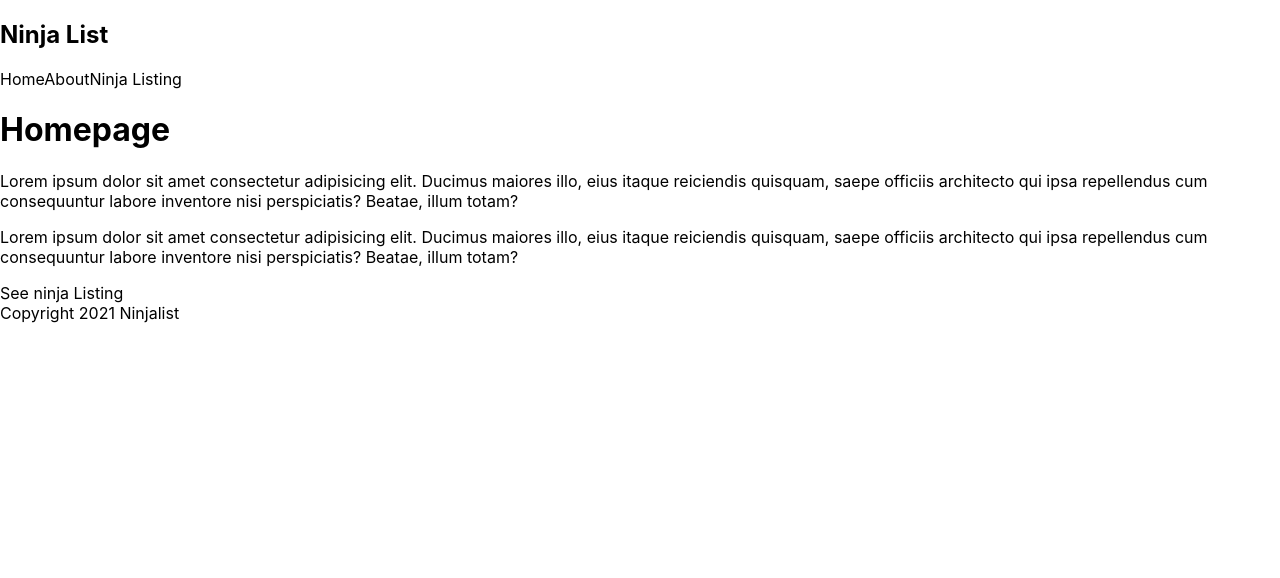
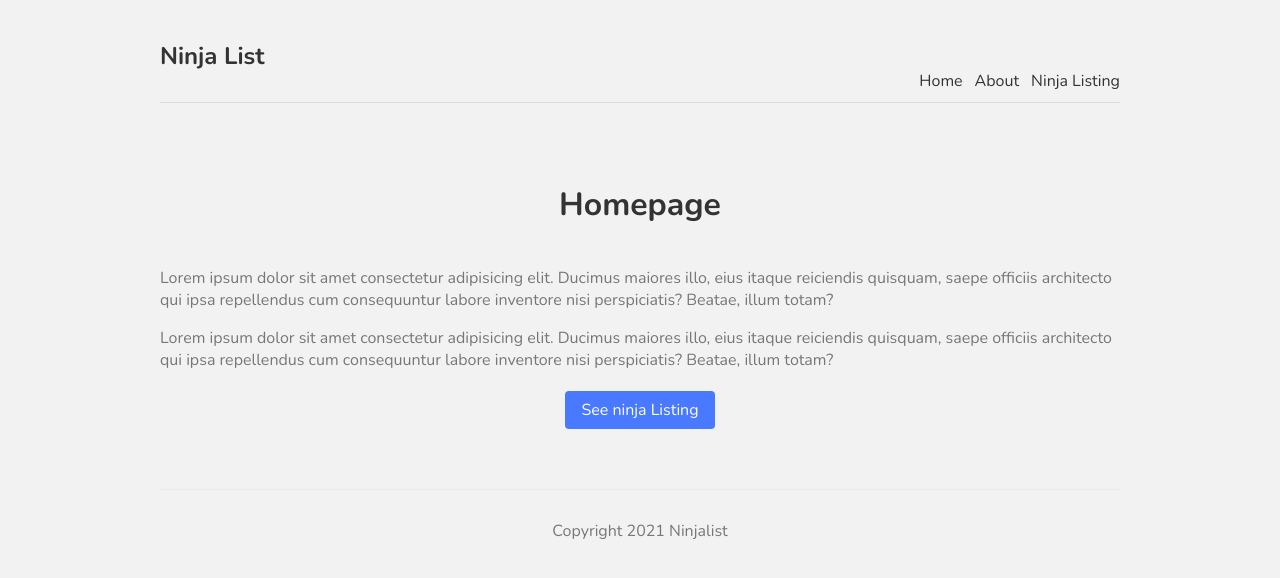
Before and after one commit to STomlinson1/nextjs-playground, a Next.js app in the folder ninjalist/: page / in a window 1280 px wide. Shown: the top 578 px of the page. Built offline with nearby package versions, Linux system fonts and the light colour scheme.

Commit message:
Adding global css and css modules to Next.

```diff
--- a/ninjalist/components/Footer.jsx
+++ b/ninjalist/components/Footer.jsx
@@ -1,5 +1,5 @@
 const Footer = () => {
-	return <div>Copyright 2021 Ninjalist</div>;
+	return <footer>Copyright 2021 Ninjalist</footer>;
 };
 
 export default Footer;
--- a/ninjalist/pages/index.jsx
+++ b/ninjalist/pages/index.jsx
@@ -5,21 +5,21 @@ import Link from 'next/link';
 export default function Home() {
 	return (
 		<div>
-			<h1>Homepage</h1>
-			<p>
+			<h1 className={styles.title}>Homepage</h1>
+			<p className={styles.text}>
 				Lorem ipsum dolor sit amet consectetur adipisicing elit. Ducimus maiores
 				illo, eius itaque reiciendis quisquam, saepe officiis architecto qui ipsa
 				repellendus cum consequuntur labore inventore nisi perspiciatis? Beatae,
 				illum totam?
 			</p>
-			<p>
+			<p className={styles.text}>
 				Lorem ipsum dolor sit amet consectetur adipisicing elit. Ducimus maiores
 				illo, eius itaque reiciendis quisquam, saepe officiis architecto qui ipsa
 				repellendus cum consequuntur labore inventore nisi perspiciatis? Beatae,
 				illum totam?
 			</p>
 			<Link href="/ninjas">
-				<a>See ninja Listing</a>
+				<a className={styles.btn}>See ninja Listing</a>
 			</Link>
 		</div>
 	);
--- a/ninjalist/styles/Home.module.css
+++ b/ninjalist/styles/Home.module.css
@@ -1,122 +1,18 @@
-.container {
-  min-height: 100vh;
-  padding: 0 0.5rem;
-  display: flex;
-  flex-direction: column;
-  justify-content: center;
-  align-items: center;
+.title {
+	color: #333;
+	padding-bottom: 20px;
+	text-align: center;
 }
-
-.main {
-  padding: 5rem 0;
-  flex: 1;
-  display: flex;
-  flex-direction: column;
-  justify-content: center;
-  align-items: center;
+.text {
+	color: #777;
 }
-
-.footer {
-  width: 100%;
-  height: 100px;
-  border-top: 1px solid #eaeaea;
-  display: flex;
-  justify-content: center;
-  align-items: center;
+.btn {
+	display: block;
+	width: 150px;
+	padding: 8px 0;
+	margin: 20px auto;
+	background: #4979ff;
+	border-radius: 4px;
+	color: white;
+	text-align: center;
 }
-
-.footer img {
-  margin-left: 0.5rem;
-}
-
-.footer a {
-  display: flex;
-  justify-content: center;
-  align-items: center;
-}
-
-.title a {
-  color: #0070f3;
-  text-decoration: none;
-}
-
-.title a:hover,
-.title a:focus,
-.title a:active {
-  text-decoration: underline;
-}
-
-.title {
-  margin: 0;
-  line-height: 1.15;
-  font-size: 4rem;
-}
-
-.title,
-.description {
-  text-align: center;
-}
-
-.description {
-  line-height: 1.5;
-  font-size: 1.5rem;
-}
-
-.code {
-  background: #fafafa;
-  border-radius: 5px;
-  padding: 0.75rem;
-  font-size: 1.1rem;
-  font-family: Menlo, Monaco, Lucida Console, Liberation Mono, DejaVu Sans Mono,
-    Bitstream Vera Sans Mono, Courier New, monospace;
-}
-
-.grid {
-  display: flex;
-  align-items: center;
-  justify-content: center;
-  flex-wrap: wrap;
-  max-width: 800px;
-  margin-top: 3rem;
-}
-
-.card {
-  margin: 1rem;
-  flex-basis: 45%;
-  padding: 1.5rem;
-  text-align: left;
-  color: inherit;
-  text-decoration: none;
-  border: 1px solid #eaeaea;
-  border-radius: 10px;
-  transition: color 0.15s ease, border-color 0.15s ease;
-}
-
-.card:hover,
-.card:focus,
-.card:active {
-  color: #0070f3;
-  border-color: #0070f3;
-}
-
-.card h3 {
-  margin: 0 0 1rem 0;
-  font-size: 1.5rem;
-}
-
-.card p {
-  margin: 0;
-  font-size: 1.25rem;
-  line-height: 1.5;
-}
-
-.logo {
-  height: 1em;
-}
-
-@media (max-width: 600px) {
-  .grid {
-    width: 100%;
-    flex-direction: column;
-  }
-}
--- a/ninjalist/styles/globals.css
+++ b/ninjalist/styles/globals.css
@@ -1,16 +1,37 @@
-html,
+@import url('https://fonts.googleapis.com/css2?family=Nunito:wght@300;400;600;700&display=swap');
+
 body {
-  padding: 0;
-  margin: 0;
-  font-family: -apple-system, BlinkMacSystemFont, Segoe UI, Roboto, Oxygen,
-    Ubuntu, Cantarell, Fira Sans, Droid Sans, Helvetica Neue, sans-serif;
+	background: #f2f2f2;
+	color: #333;
+	font-family: "Nunito";
 }
-
 a {
-  color: inherit;
-  text-decoration: none;
+	color: #333;
+	text-decoration: none;
 }
-
-* {
-  box-sizing: border-box;
+.content {
+	max-width: 960px;
+	margin: 0 auto;
 }
+nav {
+	margin: 10px auto 80px;
+	padding: 10px 0;
+	display: flex;
+	justify-content: flex-end;
+	align-items: flex-end;
+	border-bottom: 1px solid #ddd;
+}
+nav a {
+	margin-left: 12px;
+}
+nav .logo {
+	margin-right: auto;
+}
+footer {
+	display: block;
+	text-align: center;
+	padding: 30px 0;
+	margin-top: 60px;
+	color: #777;
+	border-top: 1px solid #eaeaea;
+}
```
Also changed, not shown: ninjalist/pages/about.jsx (+13 -0 lines), ninjalist/styles/Ninjas.module.css (added).
